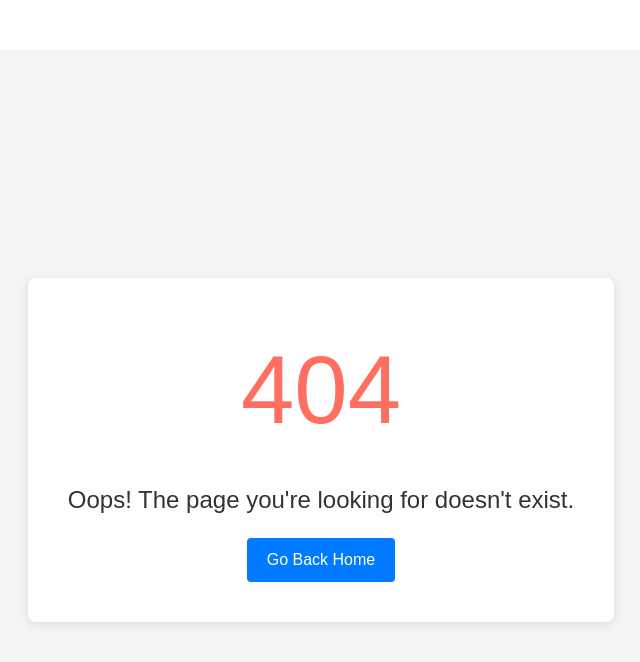
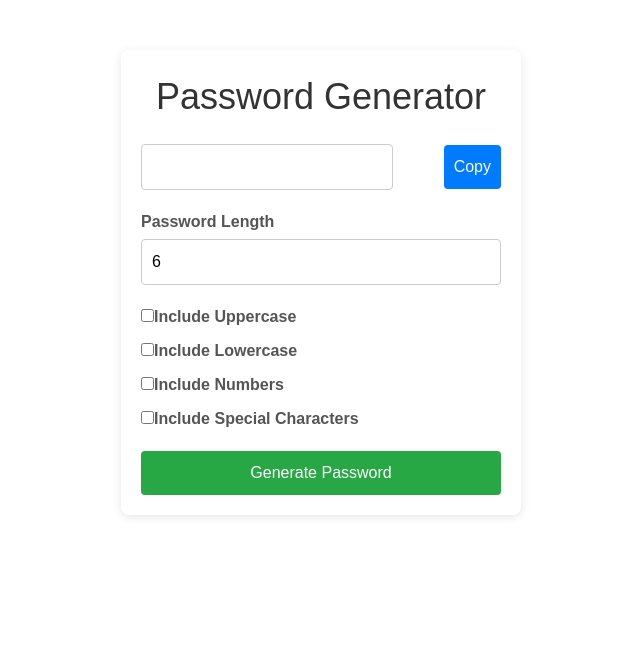
Before and after one commit to rahulpal80524/webapplication1, a React (Create React App) app: page /password-generator in a window 1280 px wide. Before the commit this address had no page. Shown: the top 662 px of the page, without its empty margins (319-959 px from the left). Built offline with nearby package versions, Linux system fonts and the light colour scheme.

Commit message:
password generator

```diff
--- /dev/null
+++ b/src/Data/passChar.jsx
@@ -0,0 +1,11 @@
+// Uppercase Alphabet
+export let UC = "ABCDEFGHIJKLMNOPQRSTUVWXYZ";
+
+// Lowercase Alphabet
+export let LC = "abcdefghijklmnopqrstuvwxyz";
+
+// Numbers
+export let NUM = "0123456789";
+
+// Special Characters
+export let SC = "!@#$%^&*()_+[]{}|;:',.<>?/`~";
--- /dev/null
+++ b/src/Pages/PasswordGenerator.css
@@ -0,0 +1,101 @@
+/* Container for the password generator */
+.password-generator {
+  max-width: 400px;
+  margin: 50px auto;
+  padding: 20px;
+  background-color: #fff;
+  border-radius: 8px;
+  box-shadow: 0 2px 10px rgba(0, 0, 0, 0.1);
+  text-align: center;
+  font-family: Arial, sans-serif;
+}
+
+/* Title */
+.password-generator h1 {
+  margin-bottom: 20px;
+  color: #333;
+}
+
+/* Password display container */
+.password-display {
+  display: flex;
+  justify-content: space-between;
+  align-items: center;
+  margin-bottom: 20px;
+}
+
+/* Input field for displaying the generated password */
+.password-input {
+  width: 70%;
+  padding: 10px;
+  font-size: 1em;
+  border: 1px solid #ccc;
+  border-radius: 4px;
+  transition: border-color 0.3s ease;
+}
+
+/* Button for copying the password to the clipboard */
+.copy-button {
+  padding: 10px;
+  font-size: 1em;
+  color: white;
+  background-color: #007BFF;
+  border: none;
+  border-radius: 4px;
+  cursor: pointer;
+  transition: background-color 0.3s ease;
+}
+
+.copy-button:hover {
+  background-color: #0056b3;
+}
+
+/* Input field for specifying password length */
+.length-input {
+  margin-bottom: 20px;
+  text-align: left;
+}
+
+.length-input label {
+  font-weight: bold;
+  color: #555;
+}
+
+.length-control {
+  width: 100%;
+  padding: 10px;
+  font-size: 1em;
+  border: 1px solid #ccc;
+  border-radius: 4px;
+  margin-top: 5px;
+}
+
+/* Options for character inclusion checkboxes */
+.options {
+  margin-bottom: 20px;
+  text-align: left;
+}
+
+.options label {
+  display: block;
+  margin-bottom: 10px;
+  font-weight: bold;
+  color: #555;
+}
+
+/* Generate button */
+.generate-button {
+  width: 100%;
+  padding: 10px;
+  font-size: 1em;
+  color: white;
+  background-color: #28a745;
+  border: none;
+  border-radius: 4px;
+  cursor: pointer;
+  transition: background-color 0.3s ease;
+}
+
+.generate-button:hover {
+  background-color: #218838;
+}
--- /dev/null
+++ b/src/Pages/PasswordGenerator.jsx
@@ -0,0 +1,101 @@
+import React, { useState } from 'react'
+import './PasswordGenerator.css'
+import { LC, NUM, SC, UC } from '../Data/passChar';
+export default function PasswordGenerator() {
+    let [upperCase,setUpperCase] = useState(false);
+    let [lowerCase,setLowerCase] = useState(false);
+    let [numCase,setNumCase] = useState(false);
+    let [specialCase,setSpecialCase] = useState(false);
+    let [passwordlen, setPasswordlen ] = useState(6);
+    let [finalPass, setFinalPass] = useState('');
+
+    let createPassword=()=>{
+        let charSet = ''
+        let finalPassword = ''
+      if(upperCase || lowerCase || numCase || specialCase){
+        if(upperCase) charSet+=UC;
+        if(lowerCase) charSet+=LC;
+        if(numCase) charSet+=NUM;
+        if(specialCase) charSet+=SC;
+        for (let index = 0; index < passwordlen; index++) {
+          finalPassword +=  charSet.charAt(Math.floor(Math.random()*charSet.length))
+          setFinalPass(finalPassword)
+        }
+      }else{
+        alert("please checked any one checkbox");
+      }
+    }
+
+    let copyPass = ()=> {
+        navigator.clipboard.writeText(finalPass)
+    }
+
+    return (
+        <div className="password-generator">
+        <h1>Password Generator</h1>
+        <div className="password-display">
+          <input
+            type="text"
+            readOnly
+            className="password-input"
+            value={finalPass}
+          />
+          <button className="copy-button" onClick={copyPass}>Copy</button>
+        </div>
+        <div className="length-input">
+          <label htmlFor="length">Password Length</label>
+          <input
+            type="number"
+            id="length"
+            name="length"
+            value={passwordlen}
+            className="length-control"
+            min="1"
+            max="20"
+            onChange={(event)=>setPasswordlen(event.target.value)}
+          />
+        </div>
+        <div className="options">
+          <label>
+            <input
+              type="checkbox"
+              name="includeUppercase"
+              checked={upperCase}
+              onChange={()=> setUpperCase(!upperCase)}
+            />
+            Include Uppercase
+          </label>
+          <label>
+            <input
+              type="checkbox"
+              name="includeLowercase"
+              checked={lowerCase}
+              onChange={()=> setLowerCase(!lowerCase)}
+            />
+            Include Lowercase
+          </label>
+          <label>
+            <input
+              type="checkbox"
+              name="includeNumbers"
+              checked={numCase}
+              onChange={()=> setNumCase(!numCase)}
+            />
+            Include Numbers
+          </label>
+          <label>
+            <input
+              type="checkbox"
+              name="includeSpecialChars"
+              checked={specialCase}
+              onChange={()=> setSpecialCase(!specialCase)}
+            />
+            Include Special Characters
+          </label>
+        </div>
+        <button className="generate-button" onClick={createPassword}>
+          Generate Password
+        </button>
+      </div>
+    )
+}
--- a/src/common/Header.jsx
+++ b/src/common/Header.jsx
@@ -15,6 +15,7 @@ export default function Header() {
           <li><Link to={'/login'}>Login</Link></li>
           <li><Link to={'/tab'}>Tab</Link></li>
           <li><Link to={'/todo-list'}>ToDo List</Link></li>
+          <li><Link to={'/password-generator'}>Password Generator</Link></li>
 
 
         </ul>
--- a/src/index.js
+++ b/src/index.js
@@ -15,6 +15,7 @@ import Enquiry from './Pages/Enquiry';
 import Login from './Pages/Login';
 import Tab from './Tab';
 import ToDoList from './Pages/ToDoList';
+import PasswordGenerator from './Pages/PasswordGenerator';
 
 const root = ReactDOM.createRoot(document.getElementById('root'));
 let allRoutes = createBrowserRouter(
@@ -52,6 +53,10 @@ let allRoutes = createBrowserRouter(
       element: <ToDoList/>
     },
     {
+      path: 'password-generator',
+      element: <PasswordGenerator/>
+    },
+    {
       path: 'blog/:id',
       element: <BlogDetails/>
     },
```
